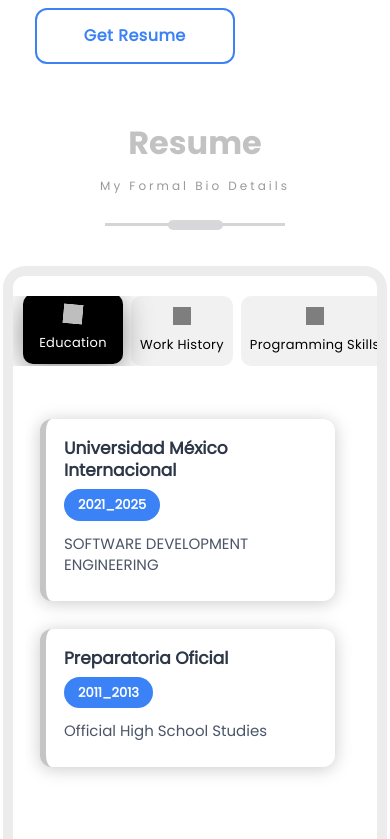
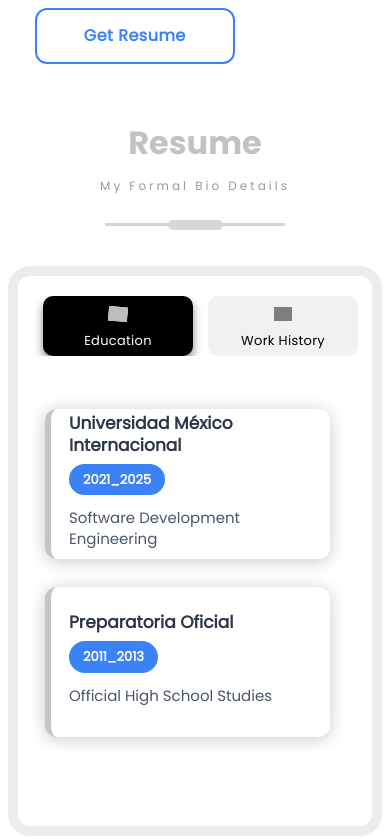
Before and after one commit to japhdev/PortfolioJAPH, a React (Create React App) app in the folder client/: page / in a window 390 px wide. Shown: the part 1465-2304 px from the top of the page. Built offline with nearby package versions, Linux system fonts and the light colour scheme; grey boxes are pictures that could not be loaded; a web font is replaced by a local one.

Commit message:
fix: adjust CSS properties for improved layout and responsiveness in Resume component

```diff
--- a/client/src/PortfolioContainer/Resume/Resume.css
+++ b/client/src/PortfolioContainer/Resume/Resume.css
@@ -94,7 +94,7 @@
     .bullet.selected-bullet {
     background:  black;
     color: #ffffff;
-    box-shadow: 0 5px 30px rgba(3, 3, 3, 0.474);
+    box-shadow: 0 5px 10px rgba(3, 3, 3, 0.474);
     transform: translateX(5px);
     animation: pulse 0.7s ease;
     }
@@ -155,6 +155,7 @@
     overflow-y: auto;
     padding-right: 15px;
     animation: fadeSlide 0.5s cubic-bezier(0.4, 0, 0.2, 1);
+
     }
 
     @keyframes fadeSlide {
@@ -437,10 +438,6 @@
         to { top: -15px; opacity: 1; }
     }
 
-    .bullet:hover,
-    .bullet.selected-bullet {
-        transform: translateY(-2px);
-    }
 
     .bullet-label {
         font-size: 14px;
@@ -455,7 +452,7 @@
         flex-direction: row;
         align-items: flex-start;
         gap: 12px;
-        min-height: 60px;
+        min-height: 50px;
     }
 
     .skill-parent span {
@@ -470,7 +467,8 @@
 
     @media (max-width: 640px) {
     .resume-content {
-        padding: 0 5px;
+        padding: 0 0 50px 0;
+        margin: 0 10px 0 10px;
     }
 
     .resume-card {
@@ -481,13 +479,15 @@
     }
 
     .bullets {
-        padding: 0 10px;
-        gap: 8px;
+        padding: 0 20px;
+        gap: 20px;
     }
 
     .bullet {
-        min-width: 110px;
-        padding: 12px 10px;
+        min-width: 150px;
+        max-width: 150px;
+        padding: 10px 8px;
+        max-height: 60px;
     }
 
     .resume-bullet-details {
@@ -496,7 +496,10 @@
 
     .resume-heading {
         padding: 18px;
-        min-height: 120px;
+        min-height: 150px;
+        max-height: 150px;
+        overflow-y: auto;
+
     }
 
     .heading-bullet {
@@ -537,13 +540,14 @@
     }
 
     .resume-card {
-        height: 650px;
-        min-height: 650px;
-        max-height: 650px;
+        height: 600px;
+        min-height: 550px;
+        max-height: 550px;
     }
 
     .bullet {
-        min-width: 100px;
+        min-width: 150px;
+        max-width: 150px;
         padding: 10px 8px;
     }
 
@@ -561,7 +565,7 @@
     }
 
     .programming-skills-container {
-        gap: 20px;
+        gap: 10px;
         min-height: 350px;
     }
     .skill-percentage {
--- a/client/src/PortfolioContainer/Resume/Resume.js
+++ b/client/src/PortfolioContainer/Resume/Resume.js
@@ -90,7 +90,7 @@ export default function Resume(props) {
         <div className='resume-screen-container' key="education">
             <ResumeHeading
                 heading={"Universidad México Internacional"}
-                subHeading={"SOFTWARE DEVELOPMENT ENGINEERING"}
+                subHeading={"Software Development Engineering"}
                 fromDate={"2021"}
                 toDate={"2025"}
             />
```
